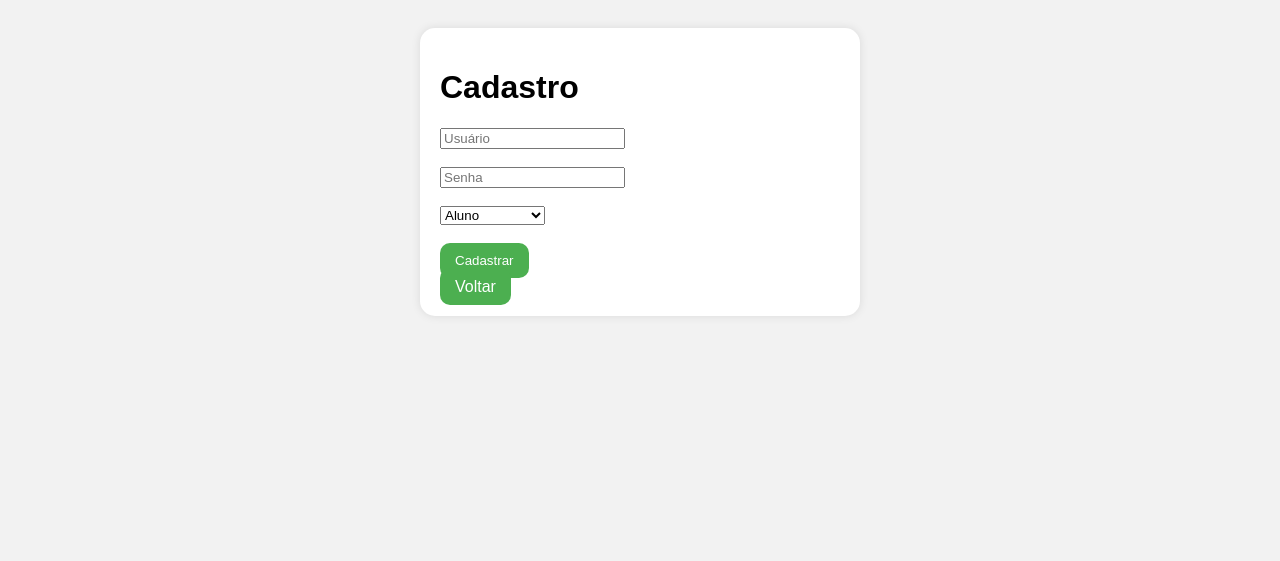
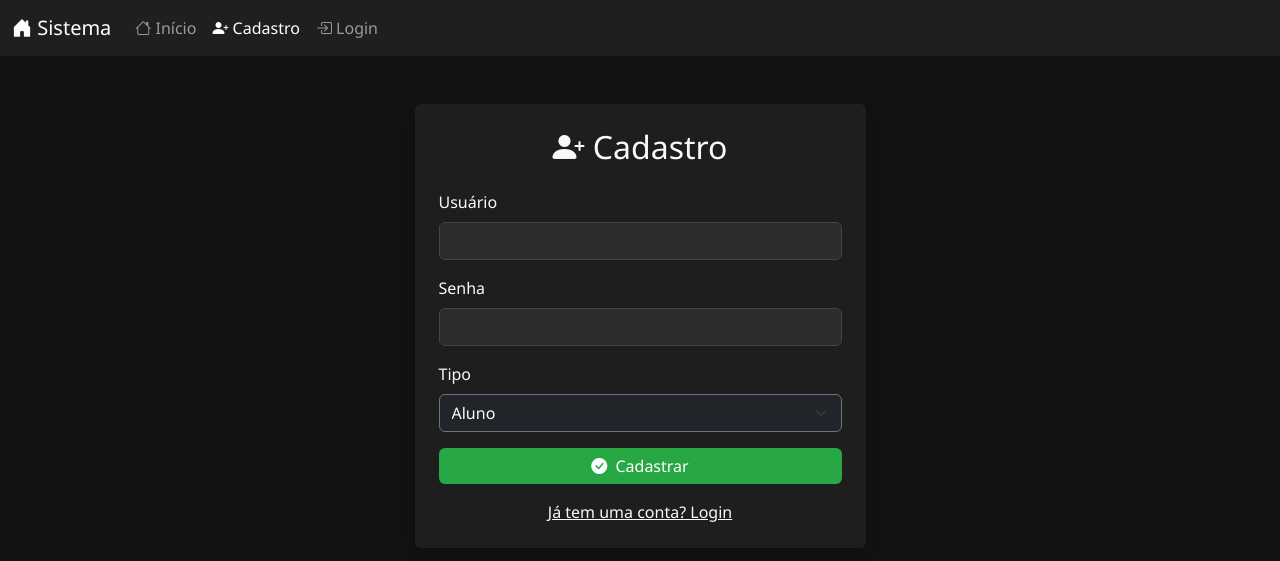
Before and after one commit to Sergiocostta/sistema-academia, a Flask app: page /cadastro in a window 1280 px wide. Shown: the top 561 px of the page. Run offline with Flask 3, Linux system fonts and the light colour scheme.

Commit message:
Atualizar o cadastro.html

```diff
--- a/templates/cadastro.html
+++ b/templates/cadastro.html
@@ -1,27 +1,90 @@
-
 <!DOCTYPE html>
 <html lang="pt-br">
 <head>
   <meta charset="UTF-8">
   <title>Cadastro</title>
-  <link rel="stylesheet" href="/static/style.css">
+  <meta name="viewport" content="width=device-width, initial-scale=1" />
+  <link href="https://cdn.jsdelivr.net/npm/bootstrap@5.3.0/dist/css/bootstrap.min.css" rel="stylesheet">
+  <link href="https://cdn.jsdelivr.net/npm/bootstrap-icons@1.10.5/font/bootstrap-icons.css" rel="stylesheet">
+  <style>
+    body {
+      background-color: #121212;
+      color: #fff;
+      font-family: 'Segoe UI', sans-serif;
+    }
+    .bg-dark-nav { background-color: #1f1f1f; }
+    .card { background-color: #1e1e1e; border: none; animation: fadeIn 0.5s ease-in-out; }
+    .form-control {
+      background-color: #2c2c2c;
+      color: #fff;
+      border: 1px solid #444;
+    }
+    .form-control::placeholder { color: #aaa; }
+    .form-control:focus {
+      border-color: #28a745;
+      box-shadow: 0 0 0 0.25rem rgba(40, 167, 69, 0.25);
+    }
+    .btn-success { background-color: #28a745; border: none; }
+    .btn-success:hover { background-color: #218838; }
+    @keyframes fadeIn {
+      from { opacity: 0; transform: translateY(10px); }
+      to { opacity: 1; transform: translateY(0); }
+    }
+  </style>
 </head>
 <body>
-  <div class="container">
-    <h1>Cadastro</h1>
-    {% if erro %}
-      <p style="color: red;">{{ erro }}</p>
-    {% endif %}
-    <form method="POST">
-      <input type="text" name="usuario" placeholder="Usuário" required><br><br>
-      <input type="password" name="senha" placeholder="Senha" required><br><br>
-      <select name="tipo">
-        <option value="aluno">Aluno</option>
-        <option value="admin">Administrador</option>
-      </select><br><br>
-      <button type="submit" class="button">Cadastrar</button>
-    </form>
-    <a href="/" class="button">Voltar</a>
+  <nav class="navbar navbar-expand-lg bg-dark-nav navbar-dark">
+    <div class="container-fluid">
+      <a class="navbar-brand" href="#"><i class="bi bi-house-door-fill"></i> Sistema</a>
+      <button class="navbar-toggler" type="button" data-bs-toggle="collapse" data-bs-target="#menu">
+        <span class="navbar-toggler-icon"></span>
+      </button>
+      <div class="collapse navbar-collapse" id="menu">
+        <ul class="navbar-nav me-auto">
+          <li class="nav-item"><a class="nav-link" href="#"><i class="bi bi-house"></i> Início</a></li>
+          <li class="nav-item"><a class="nav-link active" href="{{ url_for('cadastro') }}"><i class="bi bi-person-plus-fill"></i> Cadastro</a></li>
+          <li class="nav-item"><a class="nav-link" href="{{ url_for('login') }}"><i class="bi bi-box-arrow-in-right"></i> Login</a></li>
+        </ul>
+      </div>
+    </div>
+  </nav>
+
+  <div class="container my-5">
+    <div class="row justify-content-center">
+      <div class="col-md-6 col-lg-5">
+        <div class="card p-4 shadow">
+          <h2 class="text-center mb-4 text-light"><i class="bi bi-person-plus-fill"></i> Cadastro</h2>
+
+          {% if erro %}
+            <div class="alert alert-danger text-center">{{ erro }}</div>
+          {% endif %}
+
+          <form action="{{ url_for('cadastro') }}" method="post">
+            <div class="mb-3">
+              <label for="usuario" class="form-label text-light">Usuário</label>
+              <input type="text" class="form-control" id="usuario" name="usuario" required>
+            </div>
+            <div class="mb-3">
+              <label for="senha" class="form-label text-light">Senha</label>
+              <input type="password" class="form-control" id="senha" name="senha" required minlength="6">
+            </div>
+            <div class="mb-3">
+              <label for="tipo" class="form-label text-light">Tipo</label>
+              <select class="form-select bg-dark text-light border-secondary" id="tipo" name="tipo">
+                <option value="aluno">Aluno</option>
+                <option value="admin">Administrador</option>
+              </select>
+            </div>
+            <button type="submit" class="btn btn-success w-100"><i class="bi bi-check-circle-fill me-1"></i> Cadastrar</button>
+          </form>
+
+          <div class="text-center mt-3">
+            <a href="{{ url_for('login') }}" class="text-light">Já tem uma conta? Login</a>
+          </div>
+        </div>
+      </div>
+    </div>
   </div>
+  <script src="https://cdn.jsdelivr.net/npm/bootstrap@5.3.0/dist/js/bootstrap.bundle.min.js"></script>
 </body>
 </html>
```
